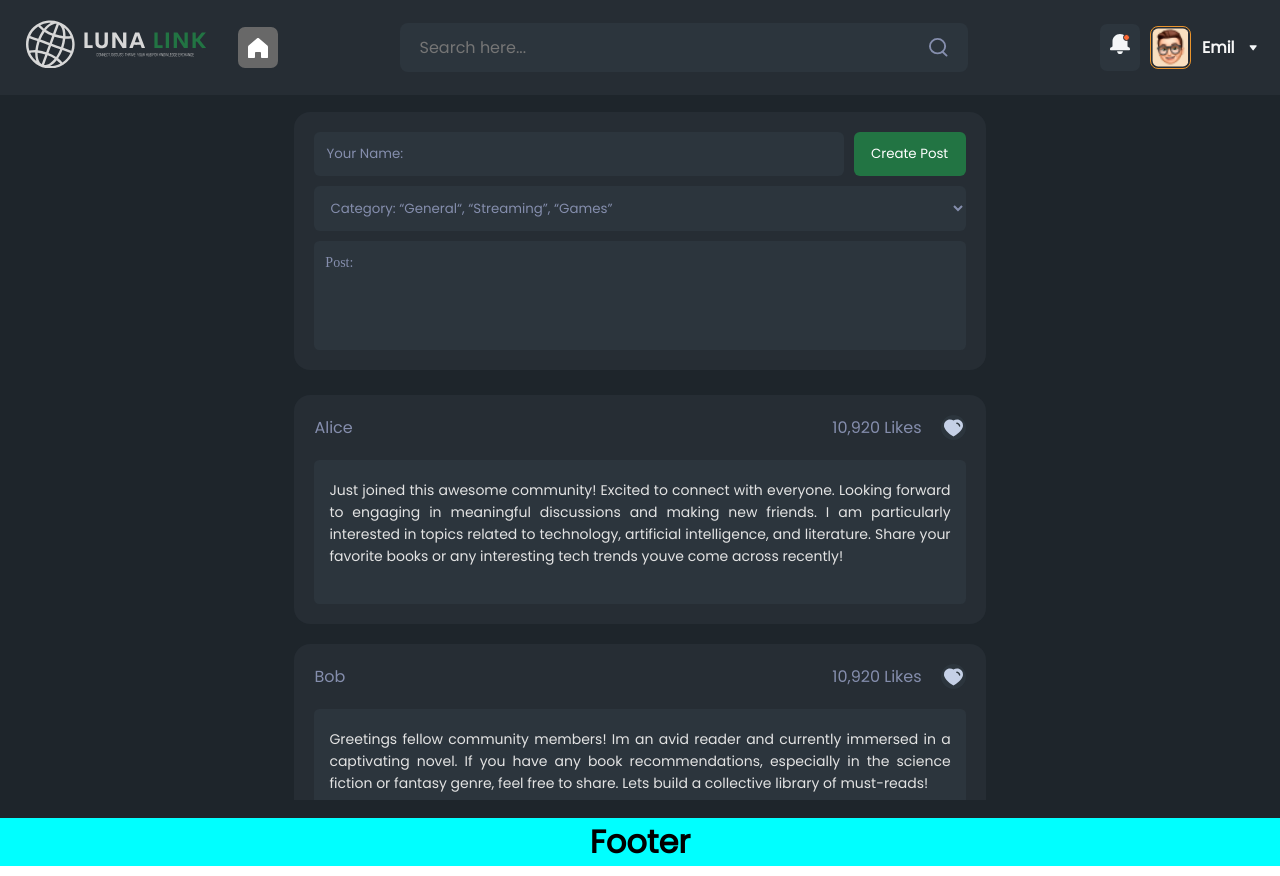
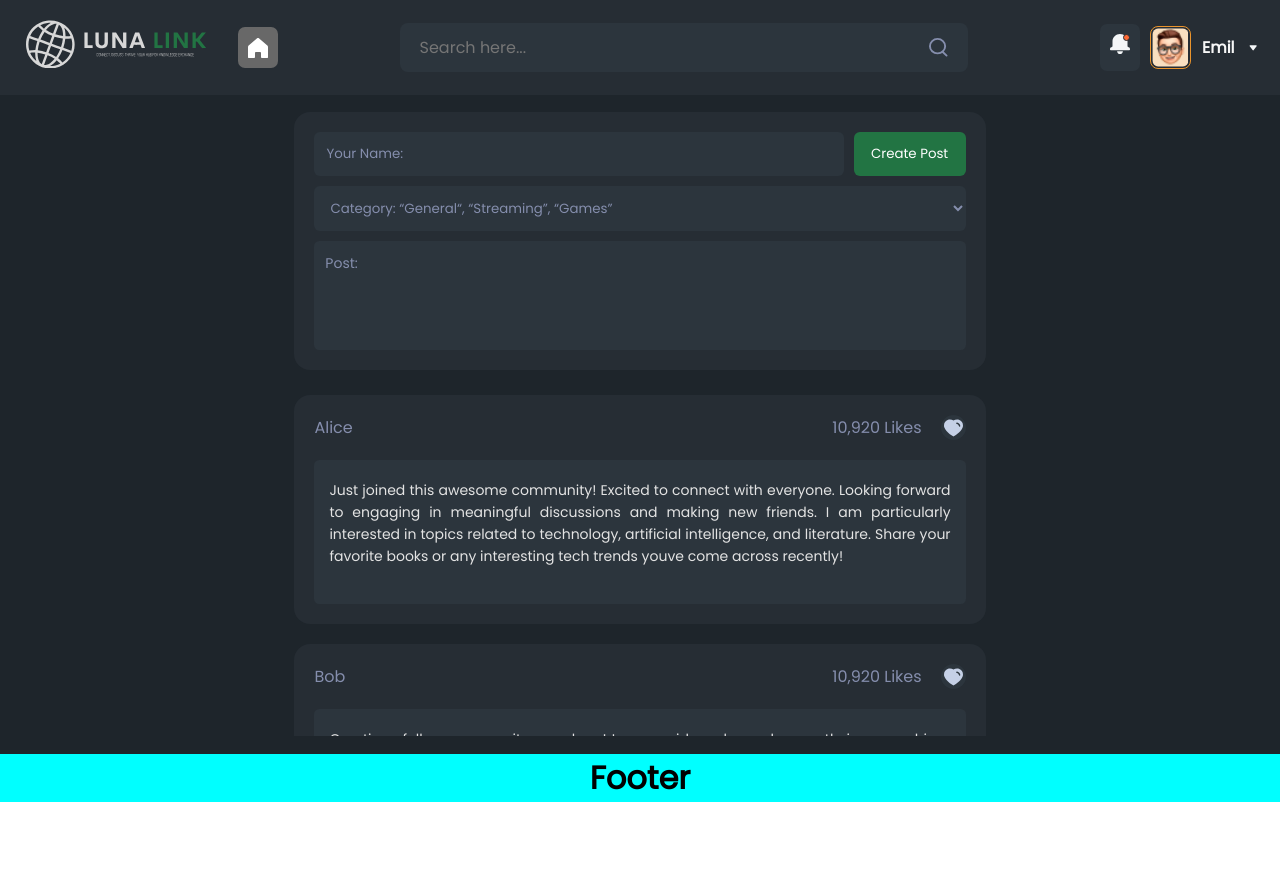
Before and after one commit to AdrianKnudsen/Luna-Link, a React (Vite) app: page / in a window 1280 px wide. After the commit the page ends 812 px from the top, so only its background shows below. Built offline with nearby package versions, Linux system fonts and the light colour scheme.

Commit message:
small css edit

```diff
--- a/src/Components/Post/CreatePost.module.css
+++ b/src/Components/Post/CreatePost.module.css
@@ -83,7 +83,7 @@
 
 .postTextarea::placeholder {
   color: var(--secondary-color-secondary-4, #858ead);
-  font-family: Source Sans Pro;
+  font-family: Poppins;
   font-size: 14px;
   font-style: normal;
   font-weight: 400;
--- a/src/Pages/LandingPage.module.css
+++ b/src/Pages/LandingPage.module.css
@@ -2,6 +2,6 @@
   display: flex;
   flex-direction: column;
   align-items: center;
-  height: 100vh;
+  height: 92vh;
   overflow: auto;
 }
```
